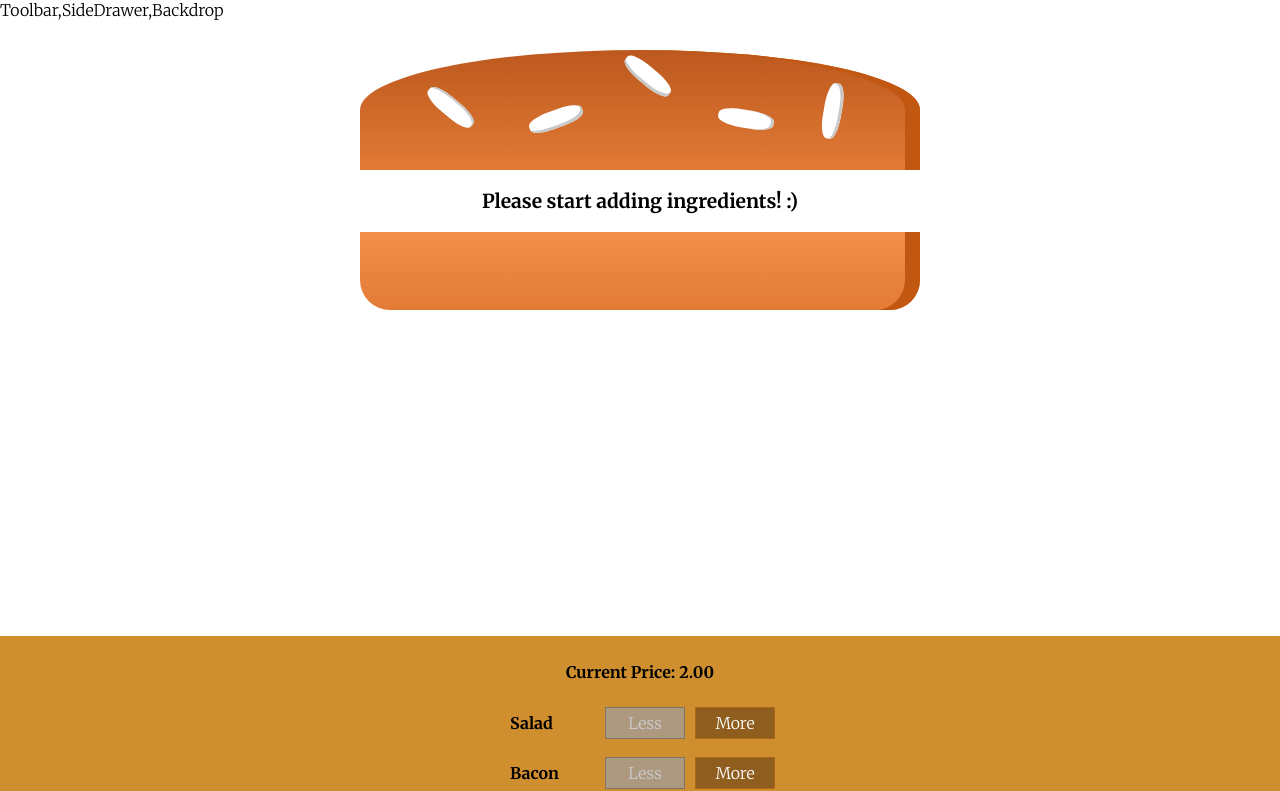
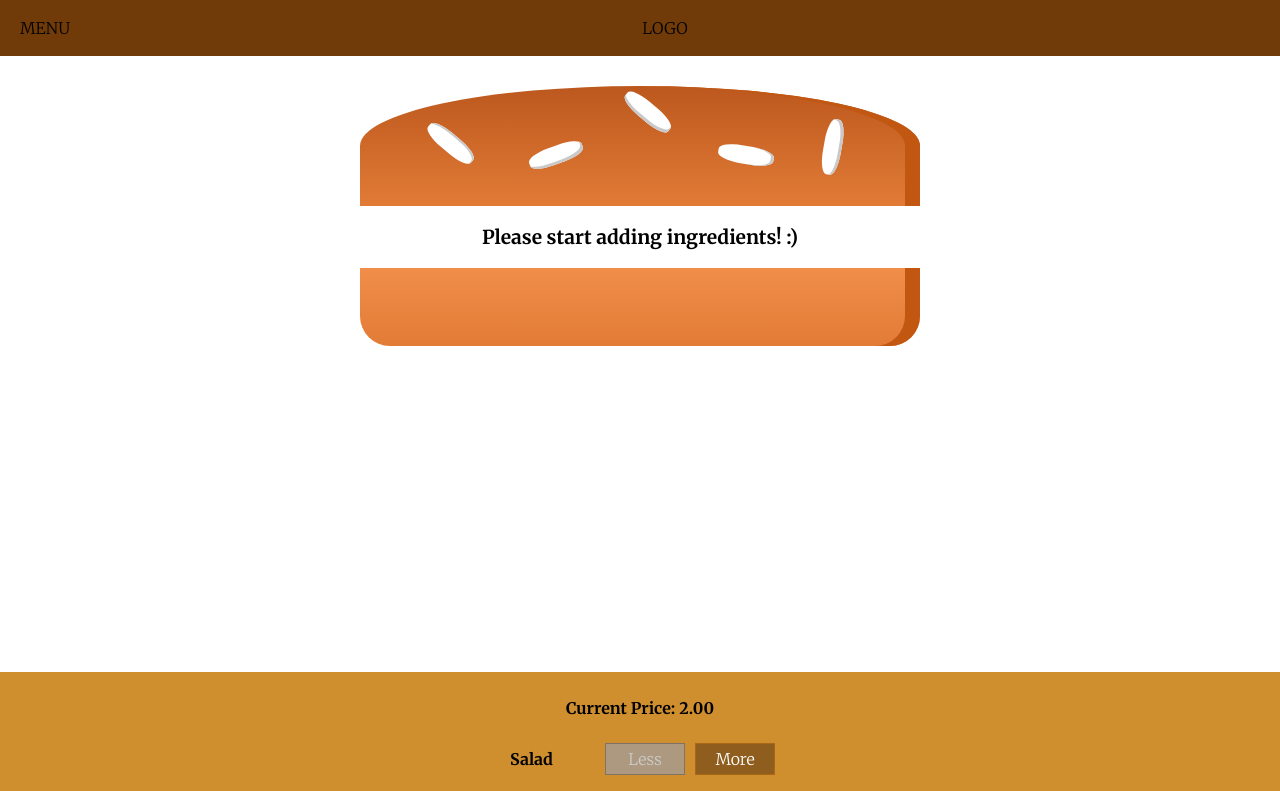
Before and after one commit to ing-arriola/BurgerBuilderApp, a React app: page / in a window 1280 px wide. Shown: the top 791 px of the page. Built offline with nearby package versions, Linux system fonts and the light colour scheme.

Commit message:
Added toolbar and price in the modal

```diff
--- a/src/components/Burger/OrderSummary/OrderSummary.js
+++ b/src/components/Burger/OrderSummary/OrderSummary.js
@@ -17,6 +17,9 @@ const OrderSummary = (props) => {
       <h3>Your order</h3>
       <p>A burger with:</p>
       <ul>{ingredientsSummary}</ul>
+      <p>
+        <strong>Total price: {props.price.toFixed(2)}</strong>
+      </p>
       <p>Continue to checkout?</p>
       <Button Btntype="Danger" clicked={props.cancelled}>
         CANCEL
--- a/src/components/Layout/Layout.css
+++ b/src/components/Layout/Layout.css
@@ -1,3 +1,3 @@
 .Content {
-  margin-top: 16px;
+  margin-top: 72px;
 }
--- a/src/components/Layout/Layout.js
+++ b/src/components/Layout/Layout.js
@@ -1,10 +1,11 @@
 import React from "react";
 import Aux from "../../hoc/Aux";
 import classes from "./Layout.css";
+import Toolbar from "../Navigation/Toolbar/Toolbar";
 const Layout = ({ children }) => {
   return (
     <Aux>
-      <div>Toolbar,SideDrawer,Backdrop</div>
+      <Toolbar />
       <main className={classes.Content}>{children}</main>
     </Aux>
   );
--- /dev/null
+++ b/src/components/Navigation/Toolbar/Toolbar.css
@@ -0,0 +1,18 @@
+.Toolbar {
+  height: 56px;
+  width: 100%;
+  position: fixed;
+  top: 0;
+  left: 0;
+  background: #703b09;
+  display: flex;
+  justify-content: space-between;
+  align-items: center;
+  padding: 0 20px;
+  box-sizing: border-box;
+  z-index: 90;
+}
+
+.Toolbar nav {
+  height: 100%;
+}
--- /dev/null
+++ b/src/components/Navigation/Toolbar/Toolbar.js
@@ -0,0 +1,13 @@
+import React from "react";
+import classes from "./Toolbar.css";
+const Toolbar = (props) => {
+  return (
+    <header className={classes.Toolbar}>
+      <div>MENU</div>
+      <div>LOGO</div>
+      <nav></nav>
+    </header>
+  );
+};
+
+export default Toolbar;
--- a/src/components/containers/BurgerBuilder.js
+++ b/src/components/containers/BurgerBuilder.js
@@ -103,6 +103,7 @@ class BurgerBuilder extends Component {
               ingredients={this.state.ingredients}
               cancelled={this.purchaseCancelHandler}
               goAhead={this.purchaseContinueHandler}
+              price={this.state.totalPrice}
             />
           </Modal>
           <Burger ingredients={this.state.ingredients} />
```
